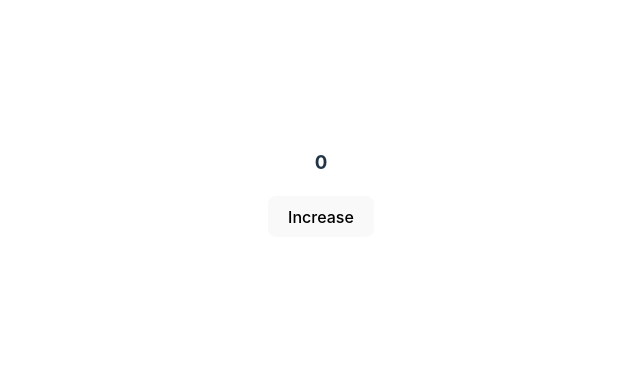
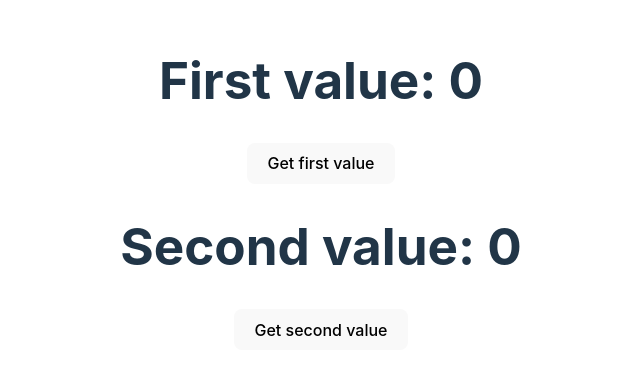
Before and after one commit to iambrijeshtoo/ReactAdvanced, a React (Vite) app: page / in a window 1280 px wide. Shown: the part 216-590 px from the top of the page, without its empty margins (319-959 px from the left). Built offline with nearby package versions, Linux system fonts and the light colour scheme.

Commit message:
feat: add multiple use effect

```diff
--- a/src/App.jsx
+++ b/src/App.jsx
@@ -1,5 +1,6 @@
 import "./App.css";
-import UseStateSetTimeout from "./tutorial/01-useState/06-useState-set-timeout";
+// import UseStateSetTimeout from "./tutorial/01-useState/06-useState-set-timeout";
+import UseEffectMultiple from "./tutorial/02-useEffect/03-useEffect-multiple";
 // import ErrorExample from "./tutorial/01-useState/01-error-example";
 // import UseStateBasic from "./tutorial/01-useState/02-useState-basic";
 // import { UseStateArrayExample } from "./tutorial/01-useState/03-useState-array";
@@ -14,7 +15,8 @@ function App() {
       {/* <UseStateArrayExample /> */}
       {/* <UseStateObjectExample/> */}
       {/* <UseStateGotcha /> */}
-      <UseStateSetTimeout />
+      {/* <UseStateSetTimeout /> */}
+      <UseEffectMultiple />
     </div>
   );
 }
--- /dev/null
+++ b/src/tutorial/02-useEffect/03-useEffect-multiple.jsx
@@ -0,0 +1,39 @@
+import { useState, useEffect } from "react";
+
+const UseEffectMultiple = () => {
+  const [firstValue, setFirstValue] = useState(0);
+  const [secondValue, setSecondValue] = useState(0);
+
+  useEffect(() => {
+    console.log("I'm first useEffect");
+  }, []);
+
+  useEffect(() => {
+    console.log("I'm second useEffect");
+  }, []);
+
+  return (
+    <div>
+      <h1>First value: {firstValue}</h1>
+      <button
+        className="btn"
+        onClick={() => {
+          setFirstValue(firstValue + 1);
+        }}
+      >
+        Get first value
+      </button>
+      <h1> Second value: {secondValue}</h1>
+      <button
+        className="btn"
+        onClick={() => {
+          setSecondValue(secondValue + 1);
+        }}
+      >
+        Get second value
+      </button>
+    </div>
+  );
+};
+
+export default UseEffectMultiple;
```
Also changed, not shown: src/tutorial/02-useEffect/02-useEffect-basic.jsx (added, +23 -0 lines).
